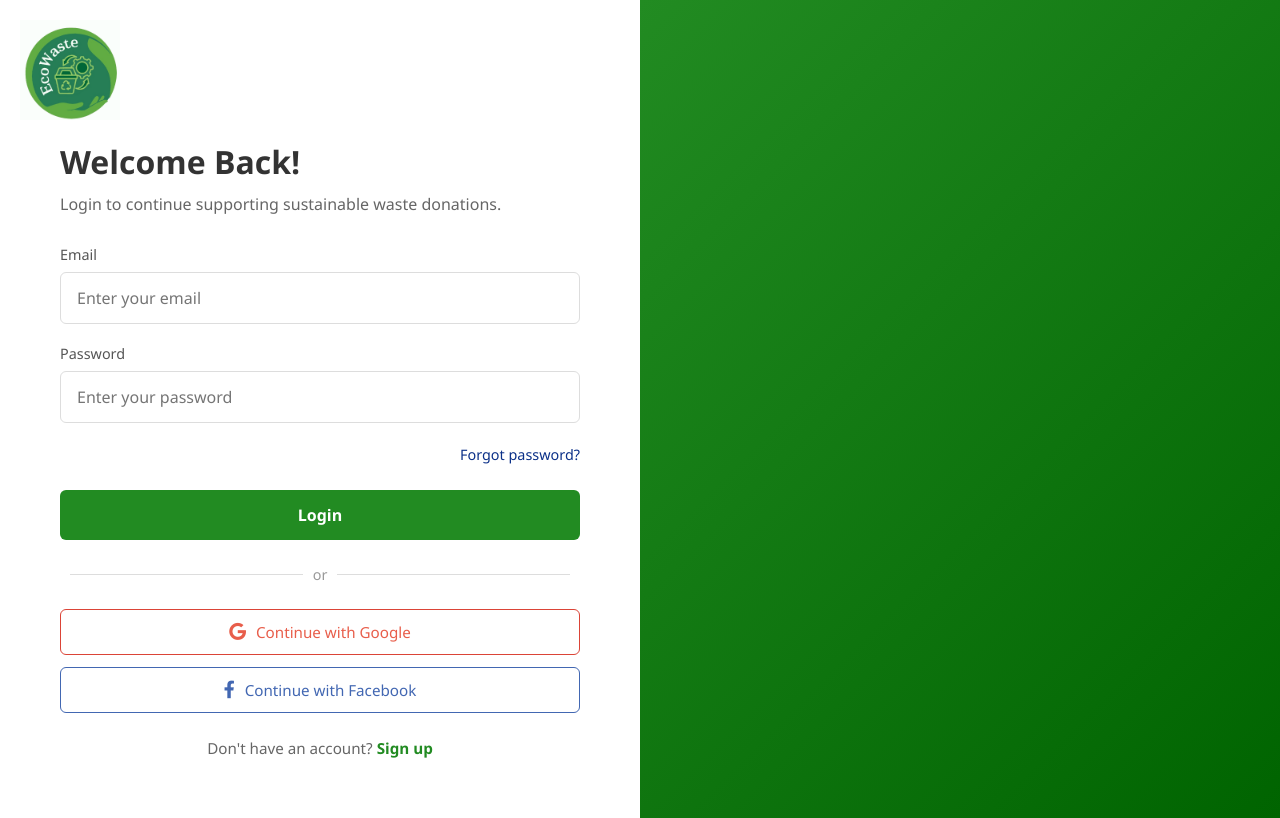
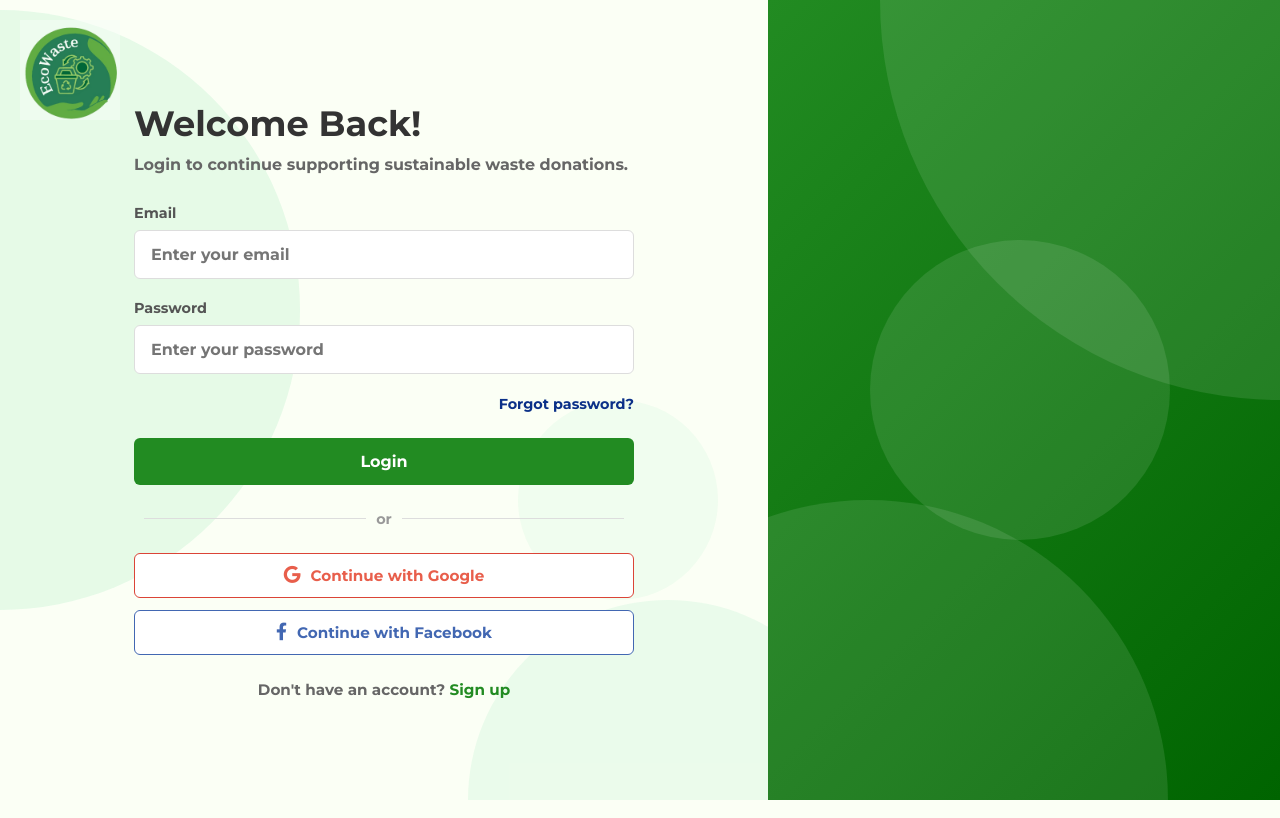
Before and after one commit to PrincessKenshi/EcoWaste-Website, a PHP site: page /login.html in a window 1280 px wide. Run offline with PHP 8.4, Linux system fonts and the light colour scheme.

Commit message:
newdesigneh

```diff
--- a/login.css
+++ b/login.css
@@ -9,46 +9,108 @@
             margin: 0;
             padding: 0;
             box-sizing: border-box;
-            font-family: 'Segoe UI', Arial, sans-serif;
+            font-family: 'Montserrat', sans-serif;
         }
 
         body {
+            background-color: var(--cream);
             display: flex;
             min-height: 100vh;
-            overflow: hidden;
+            overflow-x: hidden;
         }
 
-        /* Left Side - Login Form */
-        .login-form-container {
-            width: 50%;
-            padding: 60px;
-            display: flex;
-            flex-direction: column;
-            justify-content: center;
-            background: white;
+        /* Header Styles */
+        .main-header {
+        position: fixed;
+        top: 0;
+        width: 100%;
+        padding: 20px;
+        z-index: 100;
         }
 
-        .logo {
-            margin-bottom: 40px;
-        }
-
-        .logo i {
-            font-size: 2.5rem;
-            color: var(--main-green);
+        .logo-image {
+            display: flex;
+            align-items: center;
         }
 
         .logo-img {
-        height: 100px; /* Adjust based on your logo's proportions */
-        width: auto; /* Maintain aspect ratio */
+            width: 100px;
+            height: 100px;
+            object-fit: contain;
             transition: transform 0.3s ease;
         }
 
         .logo-img:hover {
-        transform: scale(1.05); /* Subtle hover effect */
+            transform: scale(1.05);
+        }
+
+        /* Main Container */
+        .login-container {
+            display: flex;
+            width: 100%;
+            min-height: 100vh;
+        }
+
+
+
+        /* Left Section - Form */
+        .left-section {
+            flex: 1;
+            display: flex;
+            justify-content: center;
+            align-items: center;
+            padding: 40px;
+            position: relative;
+            overflow: hidden;
+        }
+
+        /* Curved Design Elements */
+        .curved-design {
+            position: absolute;
+            width: 100%;
+            height: 100%;
+            overflow: hidden;
+            z-index: 0;
+        }
+
+        .curve {
+            position: absolute;
+            border-radius: 50%;
+            background: rgba(46, 204, 113, 0.1);
+        }
+
+        .curve-large {
+            width: 600px;
+            height: 600px;
+            top: 10px;
+            left: -300px;
+        }
+
+        .curve-medium {
+            width: 400px;
+            height: 400px;
+            bottom: -200px;
+            right: -100px;
+            background: rgba(46, 204, 113, 0.08);
+        }
+
+        .curve-small {
+            width: 200px;
+            height: 200px;
+            top: 50%;
+            right: 50px;
+            background: rgba(46, 204, 113, 0.05);
+        }
+
+        /* Form Content */
+        .content-container {
+            width: 100%;
+            max-width: 500px;
+            z-index: 2;
         }
 
         h1 {
-            font-size: 2rem;
+            font-size: 2.2rem;
             color: #333;
             margin-bottom: 10px;
             font-weight: 600;
@@ -102,16 +164,6 @@
             text-decoration: underline;
         }
 
-
-        /* Header Styles */
-        .main-header {
-        position: fixed;
-        top: 0;
-        width: 100%;
-        padding: 20px;
-        z-index: 100;
-        }
-
         .login-btn {
             width: 100%;
             padding: 14px;
@@ -147,23 +199,7 @@
             margin: 0 10px;
         }
 
-        .signup-link {
-            color: #666;
-            text-align: center;
-            font-size: 0.95rem;
-        }
-
-        .signup-link a {
-            color: var(--main-green);
-            font-weight: 600;
-            text-decoration: none;
-        }
-
-        .signup-link a:hover {
-            text-decoration: underline;
-        }
-
-        /* Social Login Styles */
+        /* Social Login Styles - Using your improved version */
         .social-login {
             display: flex;
             flex-direction: column;
@@ -209,29 +245,104 @@
             font-size: 1.1rem;
         }
 
-        /* Right Side - Green Background */
-        .green-background {
-            width: 50%;
-            background-color: var(--main-green);
-            background-image: linear-gradient(135deg, var(--main-green) 0%, var(--dark-green) 100%);
-            display: flex;
-            align-items: center;
-            justify-content: center;
+        .signup-link {
+            color: #666;
+            text-align: center;
+            font-size: 0.95rem;
+        }
+
+        .signup-link a {
+            color: var(--main-green);
+            font-weight: 600;
+            text-decoration: none;
+        }
+
+        .signup-link a:hover {
+            text-decoration: underline;
+        }
+
+        /* Right Section - Green Background with Curves */
+        .right-section {
+            width: 40%;
+            position: relative;
+            background: linear-gradient(135deg, var(--main-green) 0%, var(--dark-green) 100%);
+            overflow: hidden;
+        }
+
+        .green-curves {
+            position: absolute;
+            width: 100%;
+            height: 100%;
+        }
+
+        .green-curve {
+            position: absolute;
+            background: rgba(255, 255, 255, 0.1);
+            border-radius: 50%;
+        }
+
+        .green-curve-1 {
+            width: 800px;
+            height: 800px;
+            top: -400px;
+            right: -400px;
+        }
+
+        .green-curve-2 {
+            width: 600px;
+            height: 600px;
+            bottom: -300px;
+            left: -200px;
+        }
+
+        .green-curve-3 {
+            width: 300px;
+            height: 300px;
+            top: 30%;
+            left: 20%;
         }
 
         /* Responsive Design */
-        @media (max-width: 768px) {
-            body {
-                flex-direction: column;
+        @media (max-width: 1024px) {
+            .right-section {
+                width: 45%;
+            }
         }
 
-            .login-form-container,
-            .green-background {
-                width: 100%;
-                padding: 40px 30px;
+        @media (max-width: 768px) {
+            .login-container {
+                flex-direction: column;
+                padding-top: 120px;
             }
 
-            .green-background {
-                display: none; /* Hide green background on mobile */
+            .right-section {
+                display: none;
+            }
+
+            .left-section {
+                padding: 30px 20px;
+            }
+
+            h1 {
+                font-size: 1.8rem;
             }
         }
+
+        @media (max-width: 480px) {
+            .main-header {
+                padding: 15px;
+            }
+
+            .logo-img {
+                width: 80px;
+                height: 80px;
+            }
+
+            .left-section {
+                padding: 20px 15px;
+            }
+
+            h1 {
+                font-size: 1.5rem;
+            }
+        }
--- a/login.html
+++ b/login.html
@@ -17,11 +17,15 @@
         </div>
     </header>
 
-    <div class="login-form-container">
-        <div class="logo">
-            <i class="fas fa-recycle"></i>
+
+    <div class="login-container">
+        <div class="left-section">
+            <div class="curved-design">
+                <div class="curve curve-large"></div>
+                <div class="curve curve-medium"></div>
+                <div class="curve curve-small"></div>
             </div>
-
+            <div class="content-container">
                 <h1>Welcome Back!</h1>
                 <p class="subtitle">Login to continue supporting sustainable waste donations.</p>
 
@@ -44,7 +48,6 @@
 
                     <div class="divider">or</div>
 
-            <!-- Social Login Buttons -->
                     <div class="social-login">
                         <button type="button" class="social-btn google">
                             <i class="fab fa-google"></i> Continue with Google
@@ -57,9 +60,15 @@
                     <p class="signup-link">Don't have an account? <a href="signup.html">Sign up</a></p>
                 </form>
             </div>
+        </div>
 
-    <!-- Right Side - Green Background -->
-    <div class="green-background">
+        <div class="right-section">
+            <div class="green-curves">
+                <div class="green-curve green-curve-1"></div>
+                <div class="green-curve green-curve-2"></div>
+                <div class="green-curve green-curve-3"></div>
+            </div>
+        </div>
     </div>
 </body>
 </html>
```
Lines whose indentation alone changed are shown as unchanged.
